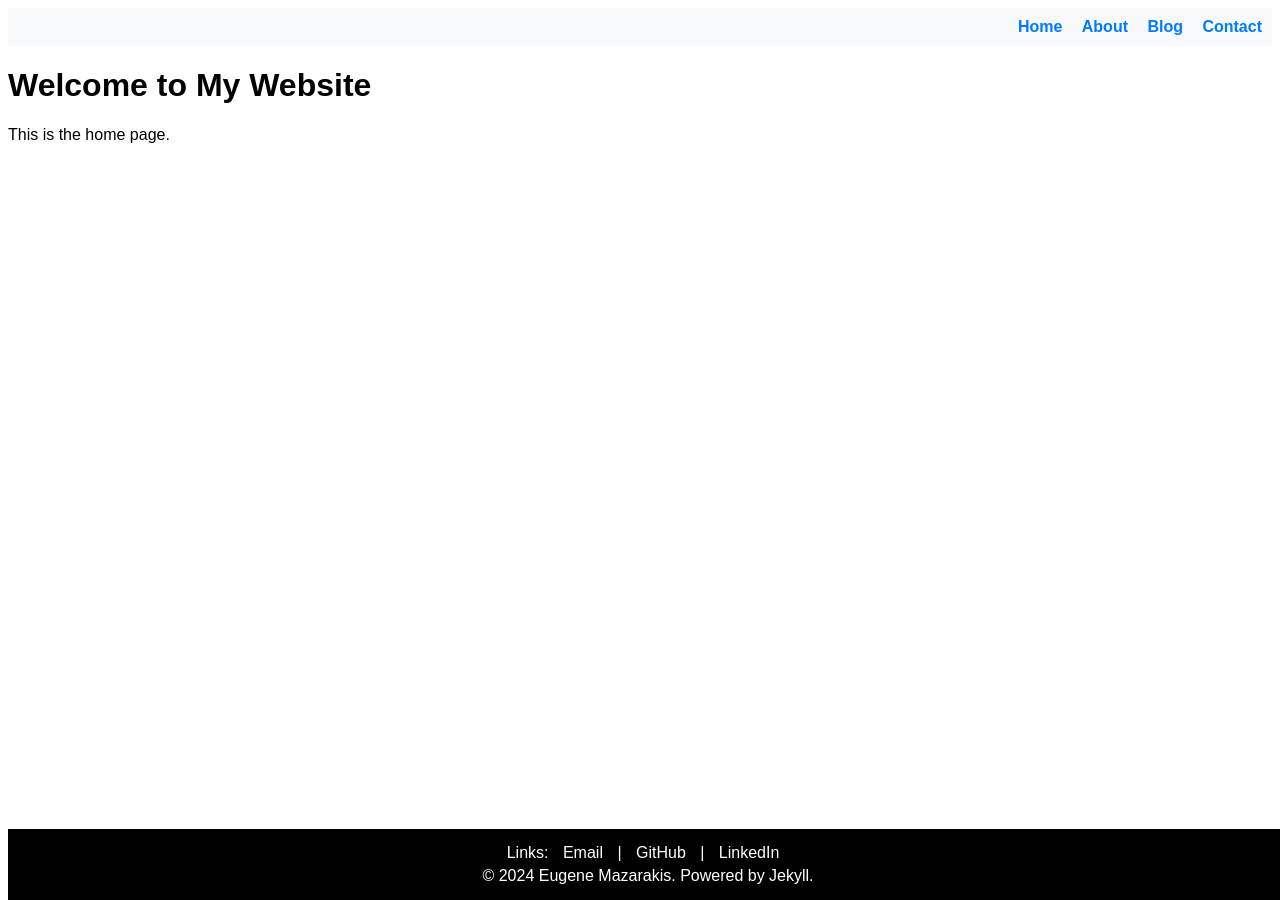
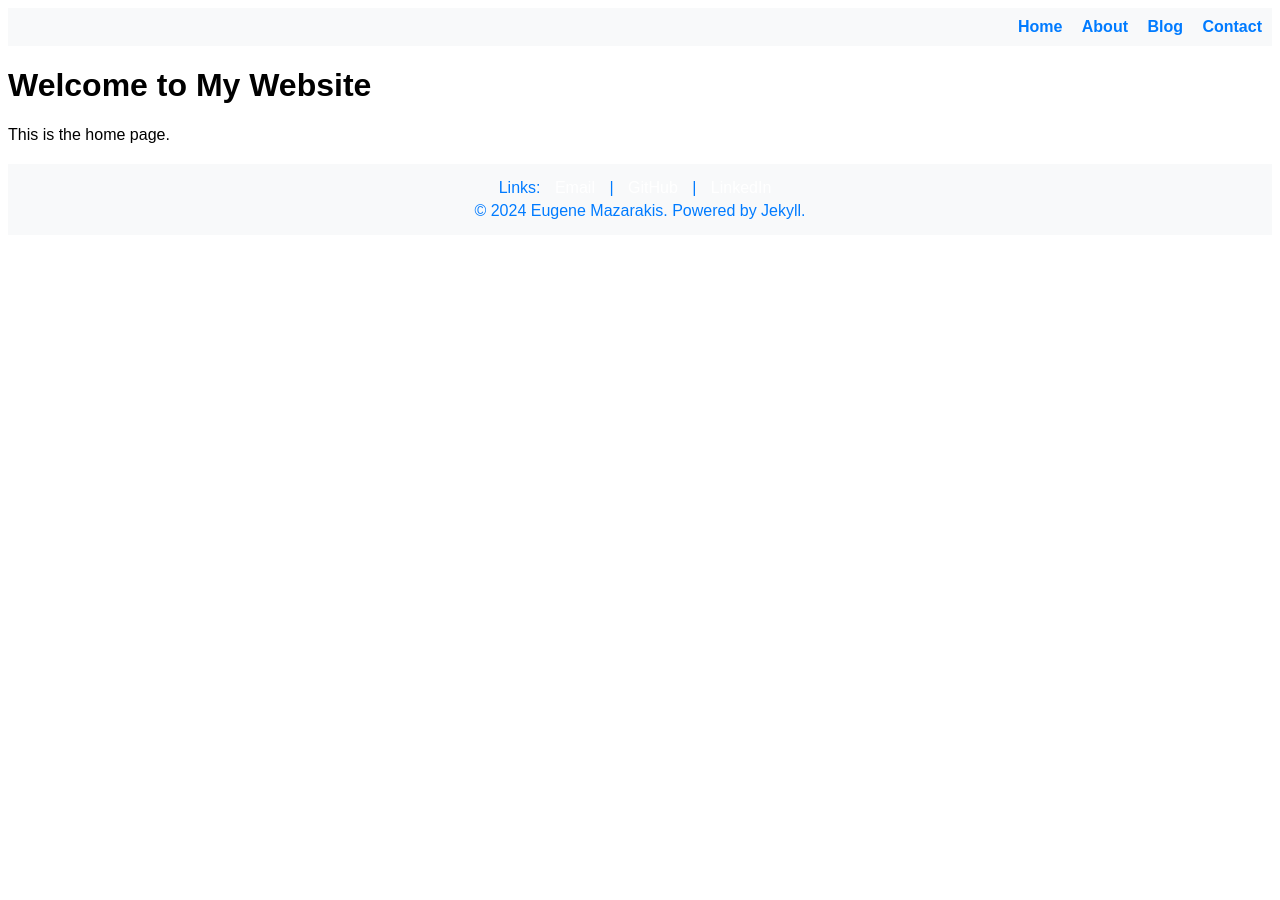
Before and after one commit to EMazarakis/EMazarakis.github.io, a Jekyll site: the page built from index.md, in a window 1280 px wide. Built offline with Jekyll 4.4.1, drawn with Linux system fonts in a browser that asks for light colours.

Commit message:
Update custom.css

```diff
--- a/assets/custom.css
+++ b/assets/custom.css
@@ -17,14 +17,12 @@ header nav ul li a {
 /* FOOTER */
 
 footer {
-    background-color: #000; /* Black background color */
-    color: #fff; /* White text color */
+    background-color: #f8f9fa; /* Black background color */
+    color: #007bff; /* ~Blue text color */
     padding: 10px 0; /* Padding around the footer */
     text-align: center; /* Center align text */
     width: 100%; /* Full width */
     margin-top: 20px; /* Add some space above the footer */
-    position: fixed; /* Fix the footer to the bottom */
-    bottom: 0;
 }
 
 .footer-content {
```
